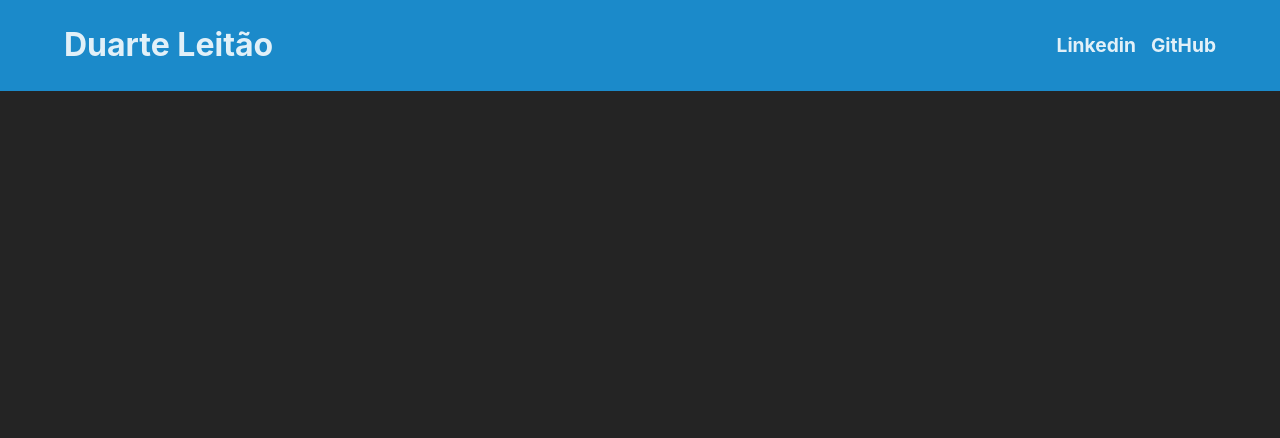
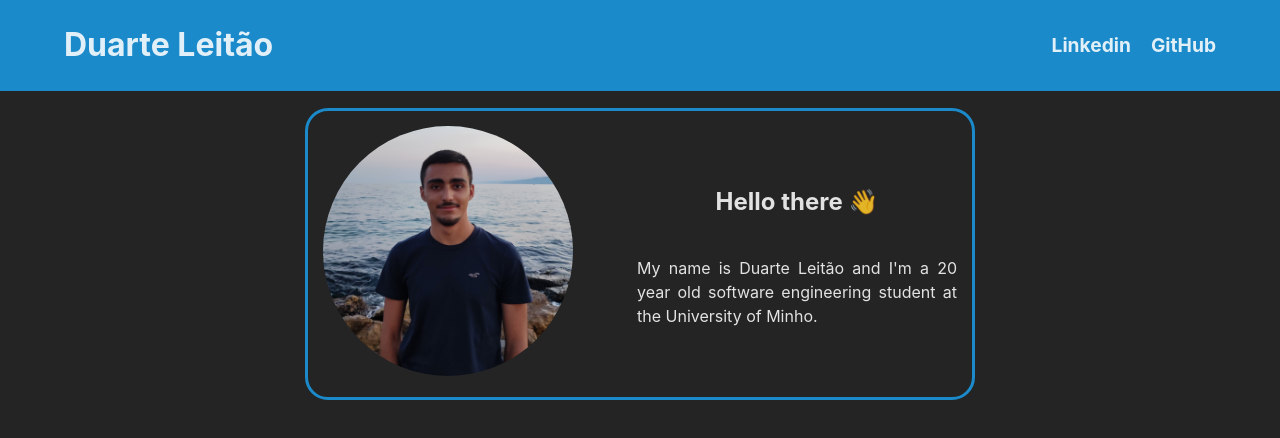
Before and after one commit to Duarte0903/portfolio, a React (Vite) app: page / in a window 1280 px wide. Shown: the top 438 px of the page. Built offline with nearby package versions, Linux system fonts and the light colour scheme.

Commit message:
initial commit

```diff
--- a/src/App.jsx
+++ b/src/App.jsx
@@ -5,8 +5,24 @@ import '../src/style/index.css'
 function App() {
   return (
     <div className="App">
-      <Navbar/>
+      <Navbar></Navbar>
 
+      <div className='hello-card-container'>
+        <div className='hello-card'>
+          <div className='profile-pic-container'>
+            <img src='../public/profile_pic.jpg' className='profile-pic'></img>
+          </div>
+
+          <div className='about-me-container'>
+            <h2>Hello there 👋</h2>
+
+            <p className='about-me-text'>
+              My name is Duarte Leitão and I'm a 20 year old software engineering student
+              at the University of Minho.
+            </p>
+          </div>
+        </div>
+      </div>
     </div>
   )
 }
--- a/src/style/index.css
+++ b/src/style/index.css
@@ -0,0 +1,37 @@
+.hello-card-container {
+    display: flex;
+    justify-content: center;
+    align-items: center;
+}
+
+.hello-card {
+    padding: 15px;
+    margin-top: 20px;
+    margin-bottom: 20px;
+    display: flex;
+    flex-direction: row;
+    gap: 5vw;
+    justify-content: center;
+    align-items: center;
+    border-radius: 20px;
+    outline-style: solid;
+    outline-color: #1b8aca;
+}
+
+.profile-pic {
+    height: 250px;
+    width: 250px;
+    border-radius: 50%;
+}
+
+.about-me-container {
+    display: flex;
+    flex-direction: column;
+    justify-content: center;
+    align-items: center;
+}
+
+.about-me-text {
+    text-align: justify;
+    width: 25vw;
+}
--- a/src/style/navbar.css
+++ b/src/style/navbar.css
@@ -1,7 +1,6 @@
 .navbar {
     background-color: #1b8aca;
     width: 100%;
-    position: fixed;
     min-height: 70px;
     display: flex;
     justify-content: space-between;
@@ -18,7 +17,7 @@
     margin-right: 5%;
     display: flex;
     justify-content: space-between;
-    gap: 15px;
+    gap: 20px;
     align-items: center;
     font-weight: bold;
     font-size: 1.2rem;
```
Also changed, not shown: public/profile_pic.jpg (added).
